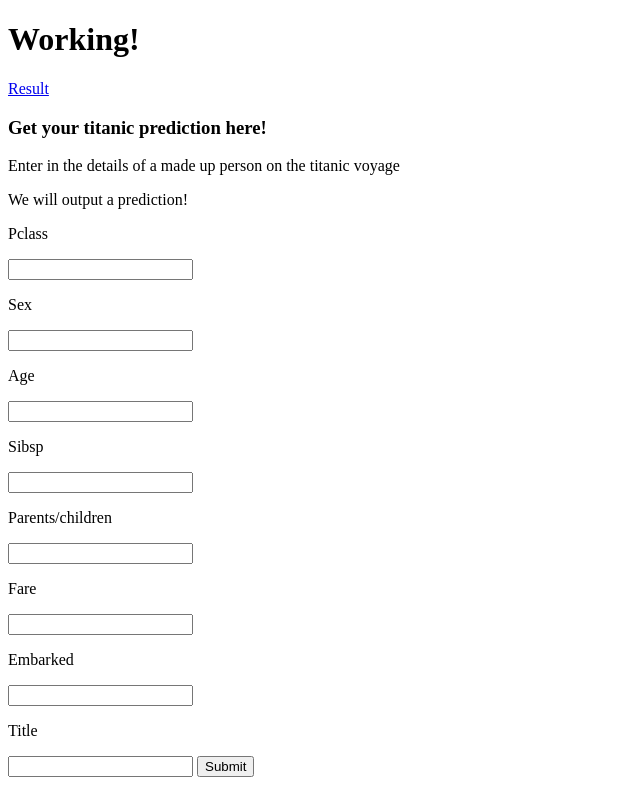
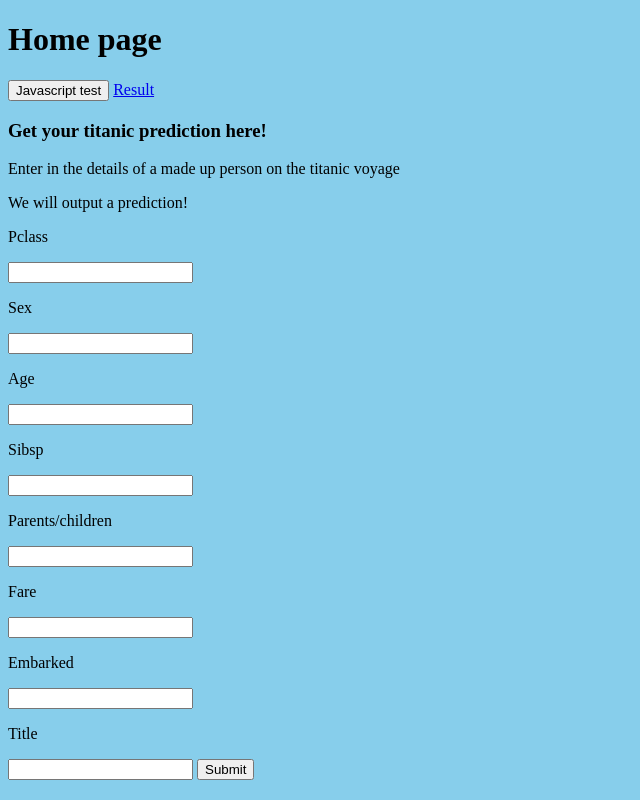
Before and after one commit to florean90/unaicorn, a Django app: page / in a window 1280 px wide. Shown: the whole page, without its empty margins (0-640 px from the left). Run offline with Django 4.2, Linux system fonts and the light colour scheme.

Commit message:
Added and integrated CSS and JS into index.html

```diff
--- /dev/null
+++ b/titanic/static/main.js
@@ -0,0 +1,3 @@
+function clicked() {
+  alert("Javascrip working")
+}
--- /dev/null
+++ b/titanic/static/style.css
@@ -0,0 +1,3 @@
+ body {
+   background-color: SkyBlue;
+ }
--- a/titanic/templates/index.html
+++ b/titanic/templates/index.html
@@ -6,9 +6,12 @@
           content="width=device-width, user-scalable=no, initial-scale=1.0, maximum-scale=1.0, minimum-scale=1.0">
     <meta http-equiv="X-UA-Compatible" content="ie=edge">
     <title>Titanic predictor</title>
+    {% load static %}
+    <link rel="stylesheet" href="{% static 'style.css' %}">
 </head>
 <body>
-    <h1>Working!</h1>
+    <h1>Home page</h1>
+    <button type="button" onclick="clicked()">Javascript test</button>
     <a href="{% url 'result' %}">Result</a>
     <h3>Get your titanic prediction here!</h3>
     <p>Enter in the details of a made up person on the titanic voyage</p>
@@ -34,5 +37,6 @@
         <input type="text" name="title">
         <input type="submit">
     </form>
+    <script type="text/javascript" src="{% static 'main.js' %}"></script>
 </body>
 </html>
```
Also changed, not shown: titanic/titanic/settings.py (+6 -2 lines).
